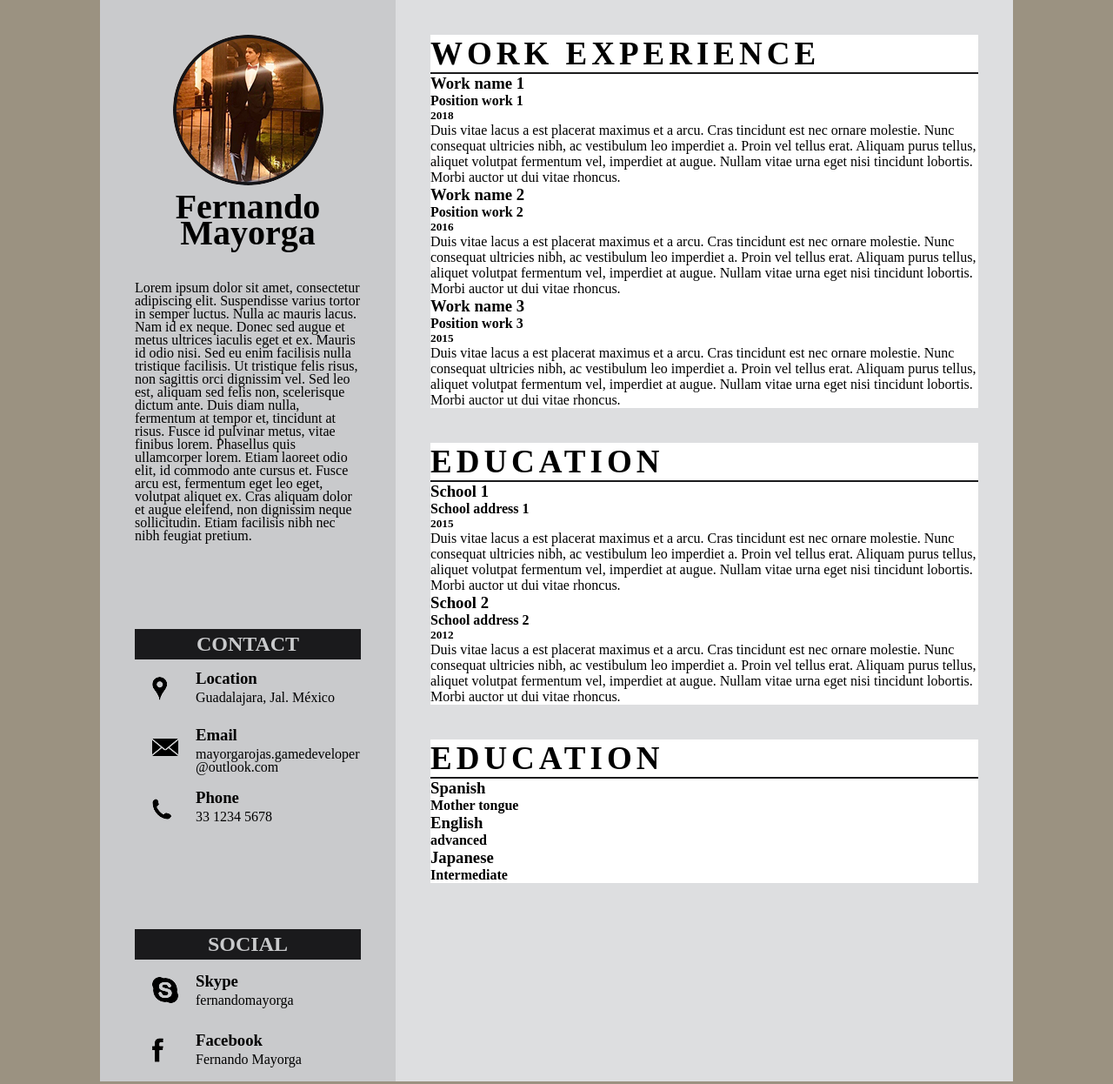
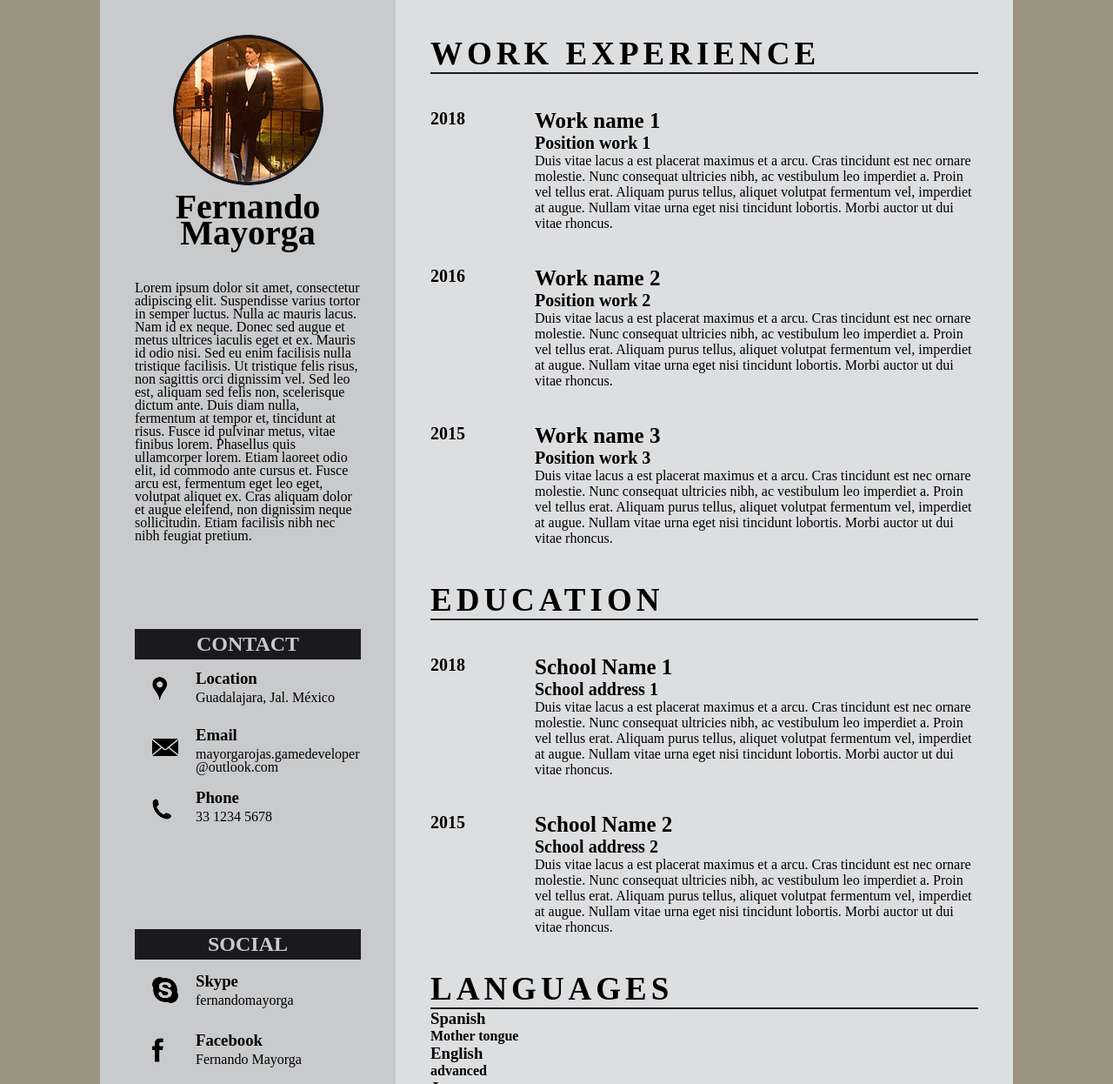
Before and after one commit to mayorgarojasgamedeveloper/my-resume-new, a plain HTML site: page index.html in a window 1280 px wide. Shown: the top 1246 px of the page at 87% size. Drawn offline with Linux system fonts and the light colour scheme.

Commit message:
Secciones de Experiencia y educacion terminadas.

```diff
--- a/css/style.css
+++ b/css/style.css
@@ -70,7 +70,6 @@ aside section .info p {
 }
 /*----------------MAIN--------------*/
 main section {
-  background-color:  white;
   margin: 40px;
 }
 main section h2 {
@@ -80,3 +79,28 @@ main section h2 {
   letter-spacing: 5px;
   border-bottom: #1a1a1c 2px solid;
 }
+main .info-container {
+  display: flex;
+  flex-wrap: wrap;
+  margin-top: 40px;
+}
+main .info-container .date {
+  flex-basis: 120px;
+}
+main .info-container .info-2 {
+  flex-basis: 510px;
+}
+main .info-container h3 {
+  font-weight: bold;
+  font-size: 25px;
+}
+main .info-container h4 {
+  font-size: 20px;
+}
+main .info-container h5 {
+  font-weight: bold;
+  font-size: 20px;
+}
+main .info-container p {
+  font-size: 16px;
+}
--- a/index.html
+++ b/index.html
@@ -52,52 +52,72 @@
     <main>
       <section>
         <h2>Work Experience</h2>
+        <div class="info-container">
+          <div class="date">
+            <h5>2018</h5>
+          </div>
           <div class="info-2">
             <h3>Work name 1</h3>
             <h4>Position work 1</h4>
-          <h5>2018</h5>
             <p>
               Duis vitae lacus a est placerat maximus et a arcu. Cras tincidunt est nec ornare molestie. Nunc consequat ultricies nibh, ac vestibulum leo imperdiet a. Proin vel tellus erat. Aliquam purus tellus, aliquet volutpat fermentum vel, imperdiet at augue. Nullam vitae urna eget nisi tincidunt lobortis. Morbi auctor ut dui vitae rhoncus.
             </p>
           </div>
+        </div>
+        <div class="info-container">
+          <div class="date">
+            <h5>2016</h5>
+          </div>
           <div class="info-2">
             <h3>Work name 2</h3>
             <h4>Position work 2</h4>
-          <h5>2016</h5>
             <p>
               Duis vitae lacus a est placerat maximus et a arcu. Cras tincidunt est nec ornare molestie. Nunc consequat ultricies nibh, ac vestibulum leo imperdiet a. Proin vel tellus erat. Aliquam purus tellus, aliquet volutpat fermentum vel, imperdiet at augue. Nullam vitae urna eget nisi tincidunt lobortis. Morbi auctor ut dui vitae rhoncus.
             </p>
           </div>
+        </div>
+        <div class="info-container">
+          <div class="date">
+            <h5>2015</h5>
+          </div>
           <div class="info-2">
             <h3>Work name 3</h3>
             <h4>Position work 3</h4>
-          <h5>2015</h5>
             <p>
               Duis vitae lacus a est placerat maximus et a arcu. Cras tincidunt est nec ornare molestie. Nunc consequat ultricies nibh, ac vestibulum leo imperdiet a. Proin vel tellus erat. Aliquam purus tellus, aliquet volutpat fermentum vel, imperdiet at augue. Nullam vitae urna eget nisi tincidunt lobortis. Morbi auctor ut dui vitae rhoncus.
             </p>
           </div>
+        </div>
       </section>
       <section>
         <h2>Education</h2>
+        <div class="info-container">
+          <div class="date">
+            <h5>2018</h5>
+          </div>
           <div class="info-2">
-          <h3>School 1</h3>
+            <h3>School Name 1</h3>
             <h4>School address 1</h4>
-          <h5>2015</h5>
             <p>
               Duis vitae lacus a est placerat maximus et a arcu. Cras tincidunt est nec ornare molestie. Nunc consequat ultricies nibh, ac vestibulum leo imperdiet a. Proin vel tellus erat. Aliquam purus tellus, aliquet volutpat fermentum vel, imperdiet at augue. Nullam vitae urna eget nisi tincidunt lobortis. Morbi auctor ut dui vitae rhoncus.
             </p>
           </div>
+        </div>
+        <div class="info-container">
+          <div class="date">
+            <h5>2015</h5>
+          </div>
           <div class="info-2">
-          <h3>School 2</h3>
+            <h3>School Name 2</h3>
             <h4>School address 2</h4>
-          <h5>2012</h5>
             <p>
               Duis vitae lacus a est placerat maximus et a arcu. Cras tincidunt est nec ornare molestie. Nunc consequat ultricies nibh, ac vestibulum leo imperdiet a. Proin vel tellus erat. Aliquam purus tellus, aliquet volutpat fermentum vel, imperdiet at augue. Nullam vitae urna eget nisi tincidunt lobortis. Morbi auctor ut dui vitae rhoncus.
             </p>
           </div>
+        </div>
       </section>
       <section>
-        <h2>Education</h2>
+        <h2>Languages</h2>
         <div class="info-languages">
           <div class="info-languages-block">
             <h3>Spanish</h3>
```
Lines whose indentation alone changed are shown as unchanged.
